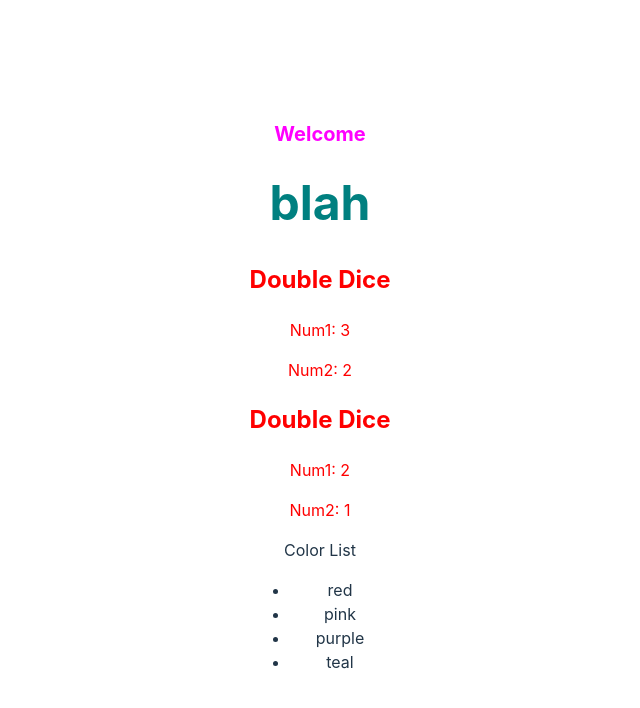
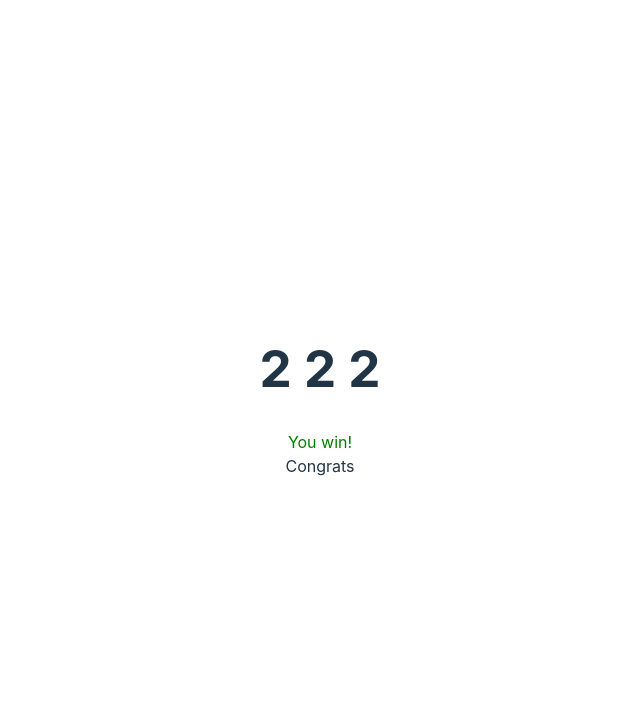
Before and after one commit to brunopenner/React-Vite, a React (Vite) app: page / in a window 1280 px wide. Shown: the top 708 px of the page, without its empty margins (320-960 px from the left). Built offline with nearby package versions, Linux system fonts and the light colour scheme.

Commit message:
#628. Slot Machine Exercise Solution

```diff
--- a/src/App.jsx
+++ b/src/App.jsx
@@ -6,6 +6,7 @@ import ListPicker from './ListPicker'
 import DoubleDice from './DoubleDice'
 import Heading from './assets/Heading'
 import ColorList from './ColorList'
+import Slots from './Slots'
 
 function App() {
 
@@ -19,12 +20,13 @@ function App() {
       <Die numSides={10}/> */}
       {/* <ListPicker values={[1,2,3]} />
       <ListPicker values={["a","b","c"]} /> */}
-      <Heading color="magenta" text="Welcome" fontSize="20px"/>
+      {/* <Heading color="magenta" text="Welcome" fontSize="20px"/>
       <Heading color="teal" text="blah" fontSize="48px"/>
       <DoubleDice />
       <DoubleDice />
 
-      <ColorList colors={["red", "pink", "purple", "teal"]} />
+      <ColorList colors={["red", "pink", "purple", "teal"]} /> */}
+      <Slots val1={2} val2={2} val3={2}/>
     </div>
   )
 }
--- /dev/null
+++ b/src/Slots.css
@@ -0,0 +1,7 @@
+.slots .winner span {
+    color: green;
+}
+
+.slots .loser {
+    color: red;
+}
--- a/src/Slots.jsx
+++ b/src/Slots.jsx
@@ -1,6 +1,15 @@
+import './Slots.css'
+
 export default function Slots ( {val1, val2, val3}) {
-    const isWinner = '';
+    let isWinner = '';
     if (val1 === val2 && val2 ===val3 )
-        isWinner = true;
-    return <></>
+        isWinner = <div class='winner'><span>You win!</span> <br></br>Congrats</div>
+    else
+        isWinner = <span class='loser'>You Lose</span>
+    return (
+        <div className='slots'>
+            <h1>{val1} {val2} {val3}</h1>
+            <p>{isWinner}</p>
+        </div>
+    )
 }
```
